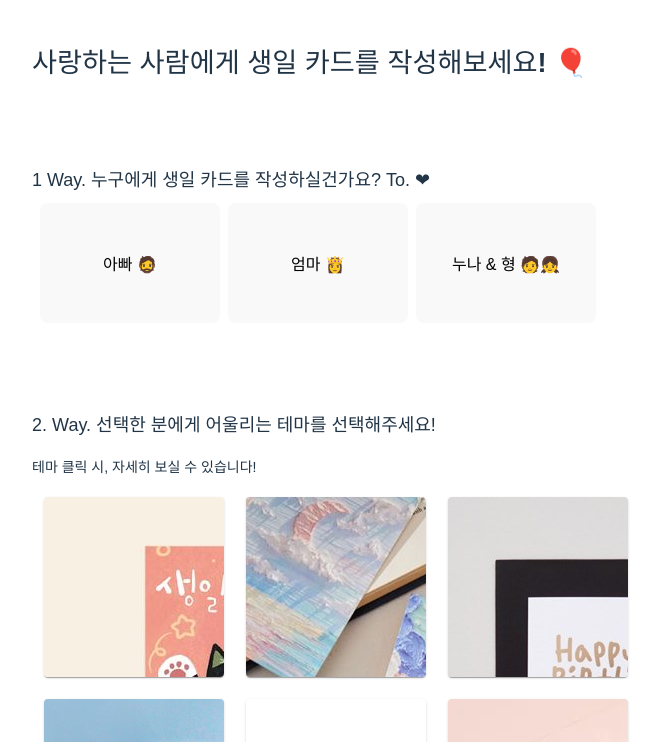
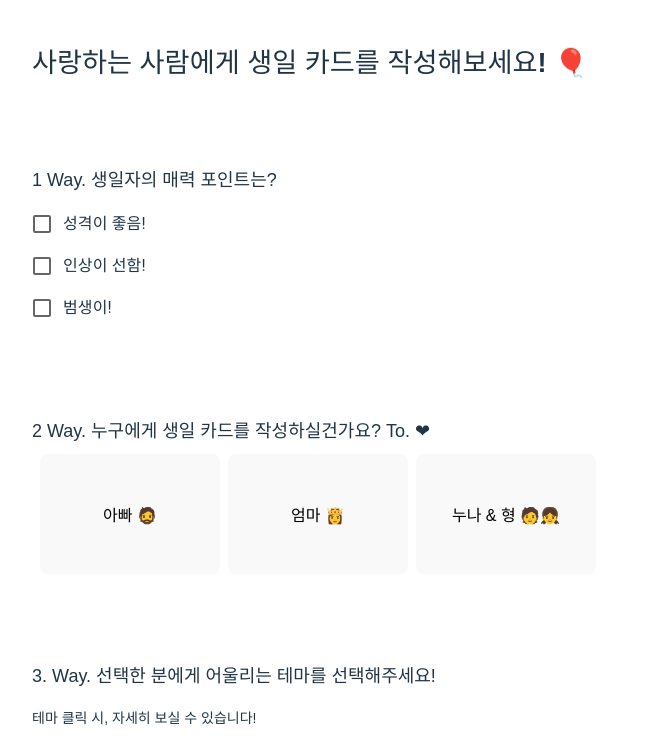
Before and after one commit to hyunho4532/happyk, a React (Vite) app: page / in a window 1280 px wide. Shown: the top 742 px of the page, without its empty margins (310-970 px from the left). Built offline with nearby package versions, Linux system fonts and the light colour scheme; a small style sheet from the web is missing; a web font is replaced by a local one.

Commit message:
Dev . attractive point field add .

```diff
--- a/src/activity/MainActivity.tsx
+++ b/src/activity/MainActivity.tsx
@@ -1,20 +1,38 @@
+import { Checkbox, FormControlLabel, FormGroup } from "@mui/material";
 import { Button, Buttons } from "../components/button";
 import { Cards, ThemeCard } from "../components/card";
-import { ThemeList } from "../constants";
+import { attractivePoints, ThemeList } from "../constants";
 import { H1 } from "../shared/ui-kit/h1";
 import { P } from "../shared/ui-kit/p";
 import { user } from "../store";
 
 export function MainActivity() {
 
-    const { type } = user();
+    const { type, setPoint } = user();
+
+    const attractivePointChange = (e: any) => {
+        setPoint(e.target.value);
+    }
 
     return (
         <>
             <H1>사랑하는 사람에게 생일 카드를 작성해보세요! 🎈</H1>
             <P fontSize="18px" paddingTop="80px">
-                1 Way. 누구에게 생일 카드를 작성하실건가요? To. {type} ❤
+                1 Way. 생일자의 매력 포인트는?
             </P>
+
+            <FormGroup>
+                { attractivePoints.map((attractive: string, index: number) => (
+                    <FormControlLabel key={index} control={
+                        <Checkbox onChange={attractivePointChange} value={attractive} />
+                    } label={attractive} />
+                ))}
+            </FormGroup>
+
+            <P fontSize="18px" paddingTop="80px">
+                2 Way. 누구에게 생일 카드를 작성하실건가요? To. {type} ❤
+            </P>
+
             <Buttons>
                 <Button width="180px" height="120px" type="생일 카드 작성 등록">아빠 🧔</Button>
                 <Button width="180px" height="120px" type="생일 카드 작성 등록">엄마 👸</Button>
@@ -22,8 +40,9 @@ export function MainActivity() {
             </Buttons>
 
             <P fontSize="18px" paddingTop="80px">
-                2. Way. 선택한 분에게 어울리는 테마를 선택해주세요!
+                3. Way. 선택한 분에게 어울리는 테마를 선택해주세요!
             </P>
+
             <P fontSize="14px" paddingTop="16px">
                 테마 클릭 시, 자세히 보실 수 있습니다!
             </P>
--- a/src/activity/birth/SelectActivity.tsx
+++ b/src/activity/birth/SelectActivity.tsx
@@ -11,7 +11,7 @@ import { toPng } from "html-to-image";
 
 export function SelectActivity() {
 
-    const { name, path, message, date, type } = user();
+    const { name, path, message, point } = user();
     const cardRef = useRef<HTMLDivElement>(null);
 
     const birthCardDownload = () => {
@@ -62,10 +62,14 @@ export function SelectActivity() {
                         `}>
                         <Viewers value={message} />
                     </div>
+
+                    <P fontSize="18px" paddingTop="32px" paddingLeft="16px">
+                        #{point}
+                    </P>
                 </Card>
             </div>
 
-            <button style={{ "width": "360px", "marginTop": "24px", "justifyContent": "center", "alignItems": "center" }} onClick={birthCardDownload}>
+            <button style={{ "width": "620px", "height": "60px", "marginTop": "24px", "justifyContent": "center", "alignItems": "center" }} onClick={birthCardDownload}>
                 생일 카드 다운로드하기
             </button>
         </>
--- a/src/constants/index.tsx
+++ b/src/constants/index.tsx
@@ -11,45 +11,8 @@ export const toolbarItems = [
     ['heading', 'bold', 'italic', 'strike']
 ];
 
-export const birthdayMessages = [
-    {
-        key: 1,
-        title: '메시지1',
-        message:
-            `### 000에게
-  #### 000아!! 태어나줘서 고마워!!!
-  ###### 이 세상 누구보다 더 행복할거야 오늘은 너의 날이다 생일 축하해`
-    },
-    {
-        key: 2,
-        title: '메시지2',
-        message:
-            `### 사랑하는 000에게
-#### 000아!! 태어나줘서 고마워!!!
-###### 이 세상 누구보다 더 행복할거야 오늘은 너의 날이다 생일 축하해`
-    },
-    {
-        key: 3,
-        title: '메시지3',
-        message:
-            `### 변함없이 사랑하는 000에게
-#### 사랑과 행복이 당신과 함께 하길 바랍니다.
-#### 생일 축하해요.
-#### 건강하고 즐겁게 사세요.`
-    },
-    {
-        key: 4,
-        title: '메시지4',
-        message:
-            `### 사랑하는 000에게
-#### 항상 친구를 사랑하는 우리가 곁에 있다는걸.
-##### 행복하고, 기쁜일 많은 날 되길 바란다.`
-    }
-];
-
-export const birthdayInitialMessage = `
-    ### 000에게
-
-    #### 000아!! 태어나줘서 고마워!!!
-    ###### 이 세상 누구보다 더 행복할거야 오늘은 너의 날이다 생일 축하해
-`
+export const attractivePoints = [
+    "성격이 좋음!",
+    "인상이 선함!",
+    "범생이!"
+]
--- a/src/entites/user/index.tsx
+++ b/src/entites/user/index.tsx
@@ -1,9 +1,11 @@
 export interface User {
+    point: string;
     type: string;
     path: string;
     name: string;
     date: string;
     message: string;
+    setPoint: (prevState: React.ReactNode) => void;
     setType: (prevState: React.ReactNode) => void;
     setPath: (prevState: React.ReactNode) => void;
     setName: (prevState: React.ReactNode) => void;
--- a/src/store/index.tsx
+++ b/src/store/index.tsx
@@ -5,11 +5,13 @@ import { Theme } from "../entites/theme";
 import { Message } from "../entites/message";
 
 export const user = create<User>((set) => ({
+    point: '',
     type: '',
     path: '',
     name: '',
     date: '',
     message: '',
+    setPoint: (prevState) => set({ point: prevState?.toString() }),
     setType: (prevState) => set({ type: prevState?.toString() }),
     setPath: (prevState) => set({ path: prevState?.toString() }),
     setName: (prevState) => set({ name: prevState?.toString() }),
```
Also changed, not shown: 2 other files (tests, documents, lock files or other folders).
